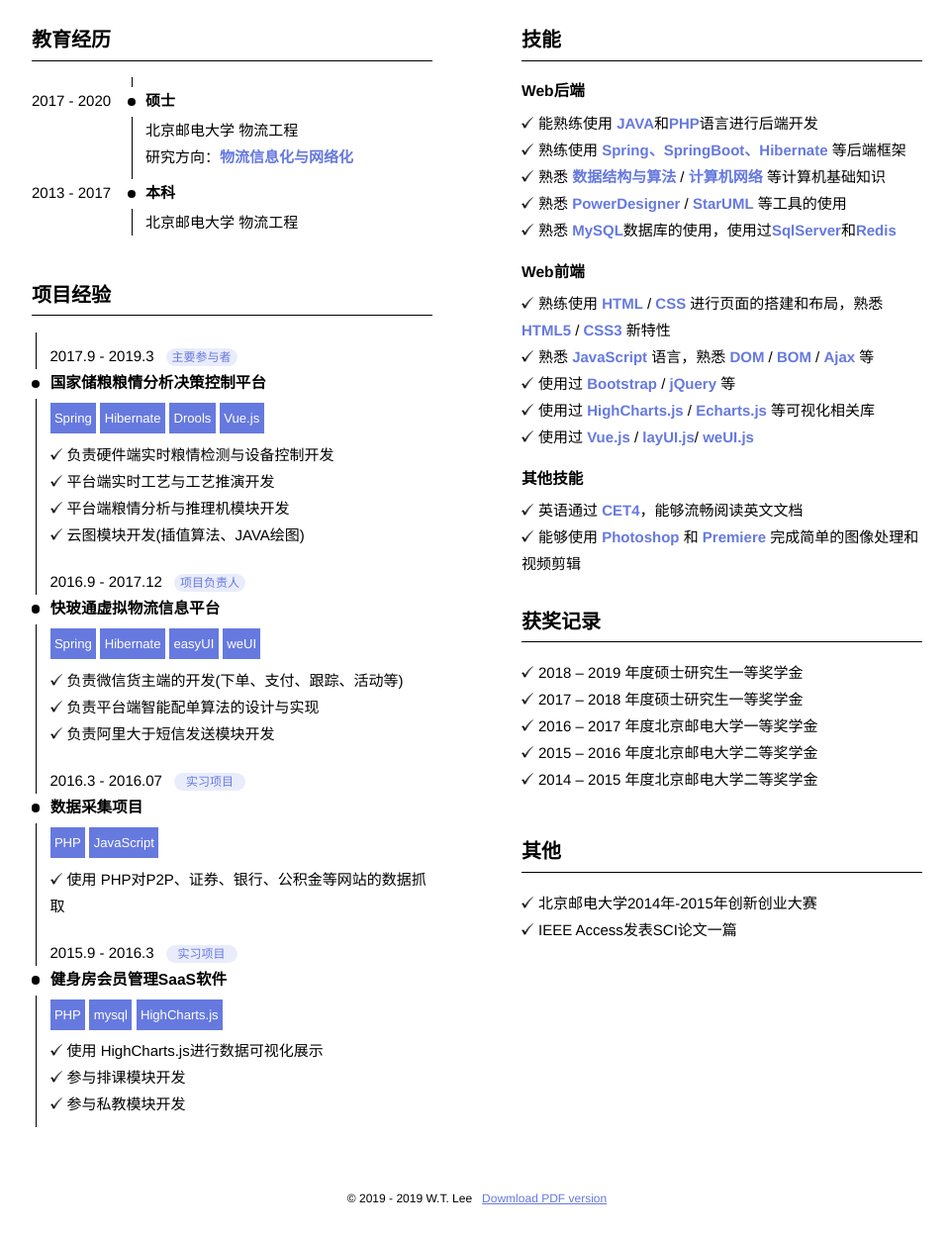
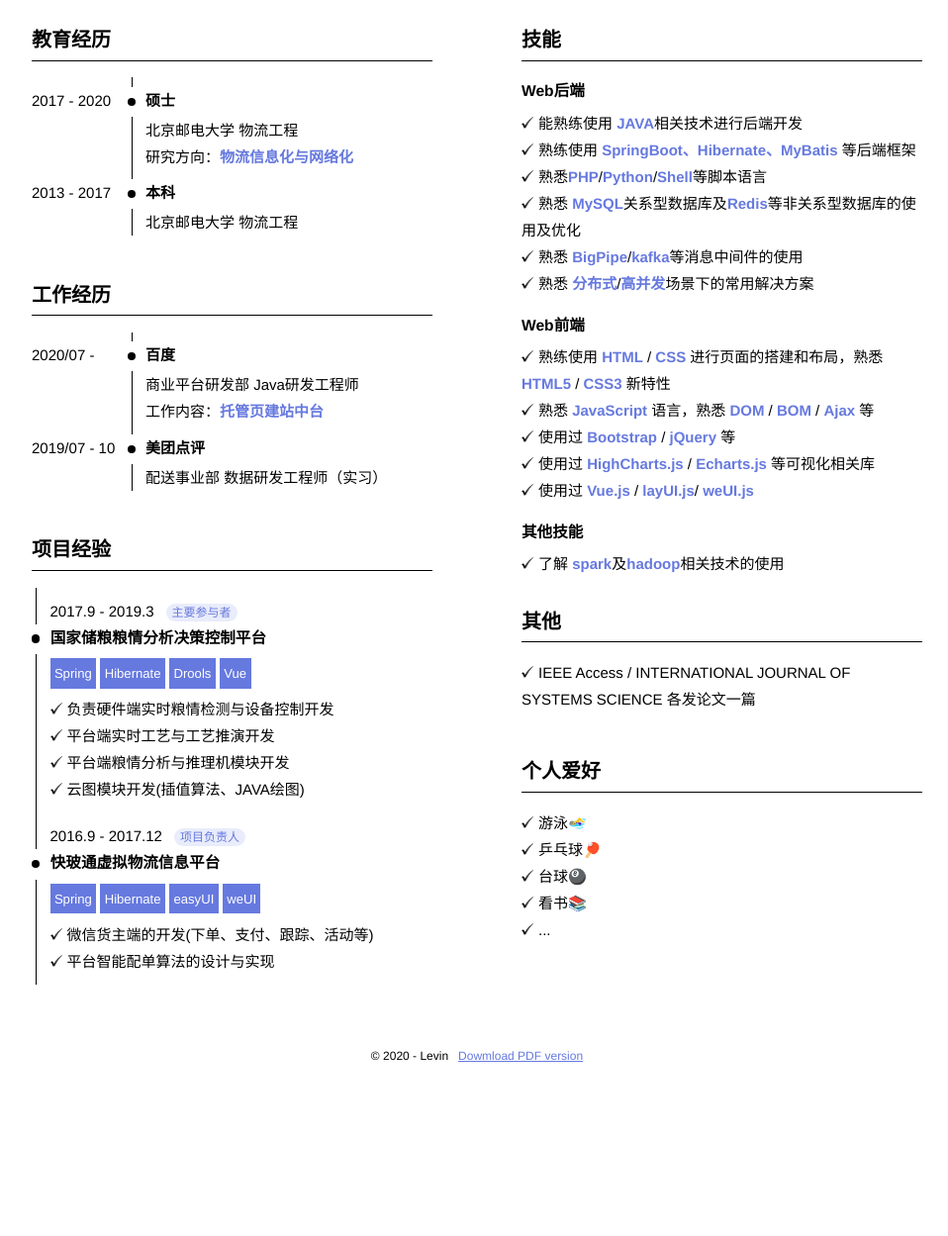
Before and after one commit to eyric/eyric.github.io, a plain HTML site: page resume.html in a window 1280 px wide. Shown: the part 195-1444 px from the top of the page at 99% size, without its empty margins (158-1116 px from the left). After the commit the page ends 1300 px from the top, so only its background shows below. Drawn offline with Linux system fonts and the light colour scheme.

Commit message:
update resume

```diff
--- a/resume.html
+++ b/resume.html
@@ -15,7 +15,7 @@
             <header>
                 <section class="title">
                     <h1>李万涛</h1>
-                    <p>JAVA开发实习生</p>
+                    <p>JAVA研发工程师</p>
                 </section>
                 <address>
                     <ul class="contact">
@@ -44,6 +44,22 @@
                             <li class="edu-content">北京邮电大学 物流工程</li>
                         </ul>
                     </section>
+                    <section class="education">
+                        <h2>工作经历</h2>
+                        <ul>
+                            <li>
+                                <div class="edu-placeholder"></div>
+                            </li>
+                            <li><span class="edu-year">2020/07 - </span><span class="edu-circle circle"></span><span class="edu-title">百度</span></li>
+                            <li class="edu-content">商业平台研发部 Java研发工程师
+                                <br>工作内容：<strong>托管页建站中台</strong></li>
+                            <li>
+                                <div class="edu-placeholder"></div>
+                            </li>
+                            <li><span class="edu-year">2019/07 - 10</span><span class="edu-circle circle"></span><span class="edu-title">美团点评</span></li>
+                            <li class="edu-content">配送事业部 数据研发工程师（实习）</li>
+                        </ul>
+                    </section>
                     <section class="project">
                         <h2>项目经验</h2>
                         <ul>
@@ -54,7 +70,7 @@
                                     <dd><span class="key-point">Spring</span>
                                         <span class="key-point">Hibernate</span>
                                         <span class="key-point">Drools</span>
-                                        <span class="key-point">Vue.js</span>
+                                        <span class="key-point">Vue</span>
                                     <dd>
                                         <ul>
                                             <li>负责硬件端实时粮情检测与设备控制开发</li>
@@ -75,43 +91,13 @@
                                         <span class="key-point">weUI</span>
                                     <dd>
                                         <ul>
-                                            <li>负责微信货主端的开发(下单、支付、跟踪、活动等)</li>
-                                            <li>负责平台端智能配单算法的设计与实现</li>
-                                            <li>负责阿里大于短信发送模块开发</li>
+                                            <li>微信货主端的开发(下单、支付、跟踪、活动等)</li>
+                                            <li>平台智能配单算法的设计与实现</li>
                                         </ul>
                                     </dd>
                                 </dl>
                             </li>
-                            <li>
-                                <dl>
-                                    <dd>2016.3 - 2016.07<span>实习项目</span></dd>
-                                    <dt><span class="circle"></span>数据采集项目</dt>
-                                    <dd><span class="key-point">PHP</span>
-                                        <span class="key-point">JavaScript</span>
-                                    <dd>
-                                        <ul>
-                                            <li>使用 PHP对P2P、证券、银行、公积金等网站的数据抓取</li>
-                                        </ul>
-                                    </dd>
-                                </dl>
-                            </li>
-                            <li>
-                                <dl>
-                                    <dd>2015.9 - 2016.3<span>实习项目</span></dd>
-                                    <dt><span class="circle"></span>健身房会员管理SaaS软件</dt>
-                                    <dd><span class="key-point">PHP</span>
-                                    	<span class="key-point">mysql</span>
-                                        <span class="key-point">HighCharts.js</span>
 
-                                    <dd>
-                                        <ul>
-                                            <li>使用 HighCharts.js进行数据可视化展示</li>
-                                            <li>参与排课模块开发</li>
-                                            <li>参与私教模块开发</li>
-                                        </ul>
-                                    </dd>
-                                </dl>
-                            </li>
                         </ul>
                     </section>
                 </article>
@@ -120,11 +106,12 @@
                         <h2>技能</h2>
                         <dl class="skill-item">
                             <dt>Web后端</dt>
-                            <dd>能熟练使用 <strong>JAVA</strong>和<strong>PHP</strong>语言进行后端开发 </dd>
-                            <dd>熟练使用 <strong>Spring、SpringBoot、Hibernate</strong> 等后端框架</dd>
-                            <dd>熟悉 <strong>数据结构与算法</strong> / <strong>计算机网络</strong> 等计算机基础知识</dd>
-                            <dd>熟悉 <strong>PowerDesigner</strong> / <strong>StarUML</strong> 等工具的使用</dd>
-                            <dd>熟悉 <strong>MySQL</strong>数据库的使用，使用过<strong>SqlServer</strong>和<strong>Redis</strong> </dd>
+                            <dd>能熟练使用 <strong>JAVA</strong>相关技术进行后端开发</dd>
+                            <dd>熟练使用 <strong>SpringBoot、Hibernate、MyBatis</strong> 等后端框架</dd>
+                            <dd>熟悉<strong>PHP</strong>/<strong>Python</strong>/<strong>Shell</strong>等脚本语言 </dd>
+                            <dd>熟悉 <strong>MySQL</strong>关系型数据库及<strong>Redis</strong>等非关系型数据库的使用及优化 </dd>
+                            <dd>熟悉 <strong>BigPipe</strong>/<strong>kafka</strong>等消息中间件的使用 </dd>
+                            <dd>熟悉 <strong>分布式</strong>/<strong>高并发</strong>场景下的常用解决方案 </dd>
                         </dl>
                         <dl class="skill-item">
                             <dt>Web前端</dt>
@@ -137,32 +124,31 @@
                         </dl>
                         <dl class="skill-item">
                             <dt>其他技能</dt>
-                            <dd>英语通过 <strong>CET4</strong>，能够流畅阅读英文文档</dd>
-                            <dd>能够使用 <strong>Photoshop</strong> 和 <strong>Premiere</strong> 完成简单的图像处理和视频剪辑</dd>
+                            <dd>了解 <strong>spark</strong>及<strong>hadoop</strong>相关技术的使用</dd>
                         </dl>
                     </section>
-                    <section class="award">
-                        <h2>获奖记录</h2>
-                        <ul>
-                            <li class="award-item">2018 – 2019 年度硕士研究生一等奖学金</li>
-                            <li class="award-item">2017 – 2018 年度硕士研究生一等奖学金</li>
-                            <li class="award-item">2016 – 2017 年度北京邮电大学一等奖学金</li>
-                            <li class="award-item">2015 – 2016 年度北京邮电大学二等奖学金</li>
-                            <li class="award-item">2014 – 2015 年度北京邮电大学二等奖学金</li>
 
-                        </ul>
-                    </section>
                     <section class="other">
                         <h2>其他</h2>
                         <ul class="other-item">
-                            <li>北京邮电大学2014年-2015年创新创业大赛</li>
-                            <li>IEEE Access发表SCI论文一篇</li>
+                            <li>IEEE Access / INTERNATIONAL JOURNAL OF SYSTEMS SCIENCE 各发论文一篇</li>
+                        </ul>
+                    </section>
+                    <section class="award">
+                        <h2>个人爱好</h2>
+                        <ul>
+                            <li class="award-item">游泳🏊‍♀️ </li>
+                            <li class="award-item">乒乓球🏓️</li>
+                            <li class="award-item">台球🎱</li>
+                            <li class="award-item">看书📚</li>
+                            <li class="award-item">...</li>
+
                         </ul>
                     </section>
                 </article>
             </article>
         </main>
-        <footer>© 2019 - 2019 W.T. Lee &nbsp <a href="doc/resume.pdf">Dowmload PDF version</a></footer>
+        <footer>© 2020 - Levin &nbsp <a href="doc/resume.pdf">Dowmload PDF version</a></footer>
     </div>
 </body>
 
```
Also changed, not shown: index.html (+1 -1 lines).
